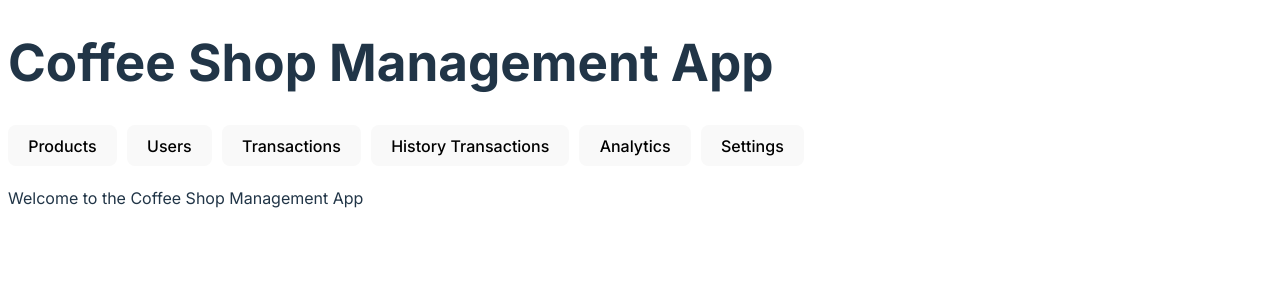
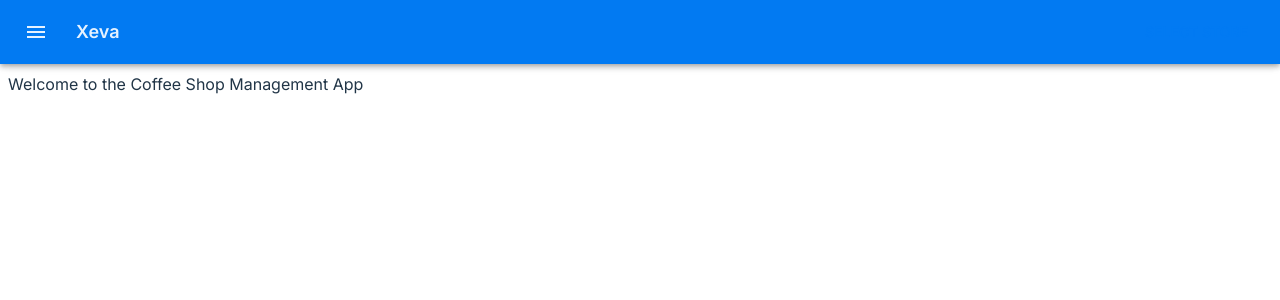
Before and after one commit to rianapriansyah/xeva-transx, a React (Vite) app: page / in a window 1280 px wide. Shown: the top 300 px of the page. Built offline with nearby package versions, Linux system fonts and the light colour scheme.

Commit message:
Add app bar and drawer for quick navigation

```diff
--- a/src/App.tsx
+++ b/src/App.tsx
@@ -5,25 +5,87 @@ import ProductList from './components/Transactions/ProductList';
 import TransactionMain from './components/Transactions/TransactionMain';
 import HistoryTransactions from './components/Transactions/HistoryTransactions';
 import AppTheme from './theme/AppTheme';
+import { AppBar, Box, Drawer, IconButton, List, ListItem, ListItemButton, ListItemIcon, ListItemText, styled, Toolbar } from '@mui/material';
+import MenuIcon from '@mui/icons-material/Menu';
+import Typography from '@mui/material/Typography';
+import Button from '@mui/material/Button';
+import InboxIcon from '@mui/icons-material/MoveToInbox';
 
 // Placeholder components
 const Analytics = () => <div>Transaction History Management Screen</div>;
 const PaymentMethodManagement = () => <div>Payment Method Management Screen</div>;
 
+interface ListItemLinkProps {
+  icon?: React.ReactElement<unknown>;
+  primary: string;
+  to: string;
+}
+
+function ListItemLink(props: ListItemLinkProps) {
+  const { icon, primary, to } = props;
+
+  return (
+    <ListItemButton component={Link} to={to}>
+      {icon ? <ListItemIcon>{icon}</ListItemIcon> : null}
+      <ListItemText primary={primary} />
+    </ListItemButton>
+  );
+}
+
 const App: React.FC = () => {
+  const Offset = styled('div')(({ theme }) => theme.mixins.toolbar);
+  const [open, setOpen] = React.useState(false);
+
+  const toggleDrawer = (newOpen: boolean) => () => {
+    setOpen(newOpen);
+  };
+
+  const menus  = [
+    {
+      title: 'Transaction',
+      element: <TransactionMain />,
+      path: '/transactions'
+    },
+    {
+      title: 'Product',
+      element: <ProductList />,
+      path: '/products'
+    }
+  ];
+
   return (
     <AppTheme>
       <Router>
-          <h1>Coffee Shop Management App</h1>
-          {/* Navigation Buttons */}
-            <div style={{ marginBottom: '20px' }}>
-              <Link to="/products" style={{ marginRight: '10px' }}><button>Products</button></Link>
-              <Link to="/user-management" style={{ marginRight: '10px' }}><button>Users</button></Link>
-              <Link to="/transactions" style={{ marginRight: '10px' }}><button>Transactions</button></Link>
-              <Link to="/history-transactions" style={{ marginRight: '10px' }}><button>History Transactions</button></Link>
-              <Link to="/analytics" style={{ marginRight: '10px' }}><button>Analytics</button></Link>
-              <Link to="/paymentmet"><button>Settings</button></Link>
-            </div>
+      <AppBar position="fixed">
+        <Toolbar>
+          <IconButton
+            size="large"
+            edge="start"
+            color="inherit"
+            aria-label="menu"
+            sx={{ mr: 2 }}
+            onClick={toggleDrawer(true)}
+          >
+            <MenuIcon />
+          </IconButton>
+          <Typography variant="h6" component="div" sx={{ flexGrow: 1 }}>
+            Xeva
+          </Typography>
+          <Button>Select Store</Button>
+        </Toolbar>
+      </AppBar>
+      <Drawer open={open} onClose={toggleDrawer(false)}>
+      <Box sx={{ width: 250 }} role="presentation" onClick={toggleDrawer(false)}>
+      <List>
+        {menus.map((menu) => (
+          <ListItem key={menu.title} disablePadding>
+            <ListItemLink to={menu.path} primary={menu.title} icon={<InboxIcon />} />
+          </ListItem>
+        ))}
+      </List>
+        </Box>
+      </Drawer>
+      <Offset />
         <Routes>
           <Route path="/user-management" element={<UserManagement />} />
           <Route path="/products" element={<ProductList />} />
--- a/src/components/Transactions/SelectedProducts.tsx
+++ b/src/components/Transactions/SelectedProducts.tsx
@@ -70,13 +70,18 @@ const SelectedProducts: React.FC<SelectedProductsProps> = ({
   const [postMessage, setPostMessage] = useState(""); // Modal state
 
 
-  const handlePrint = async () => {
+  const handlePrint = async (fromSpeedDial:boolean) => {
+    if(fromSpeedDial&&tableNo===""&&guestName===""){
+      triggerSnack("Silakan masukkan nomor meja dan nama pemesan");
+      return;
+    }
+
     try {
         await printerService.connect();
 
         const details = {
             shopName: 'Xeva Coffee',
-            guestName: "Rian",
+            guestName: guestName,
             selectedProducts: products.map((detail:any) => ({
               name: detail.name,   // Assuming 'productName' exists in the transaction details
               quantity: detail.quantity, // Quantity of the product
@@ -84,13 +89,14 @@ const SelectedProducts: React.FC<SelectedProductsProps> = ({
               total: detail.price * detail.quantity
             })),
 
+            discount:discount,
             cashierName: 'chaotic_noobz'
         };
         await printerService.printReceipt(details);
-        alert('Receipt printed successfully!');
+        triggerSnack('Receipt printed successfully!')
     } catch (error) {
         console.error('Error:', error);
-        alert('Failed to print the receipt.');
+        triggerSnack('Failed to print the receipt.');
     }
 };
 
@@ -123,11 +129,18 @@ const SelectedProducts: React.FC<SelectedProductsProps> = ({
 
   const handleProceedTransaction = async (paid: boolean) => {
     debugger;
+
+    if(tableNo===""&&guestName===""){
+      triggerSnack("Silakan masukkan nomor meja dan nama pemesan");
+      return;
+    }
+
     const totalAmount = products.reduce(
       (sum, product) => sum + product.price * product.quantity,
       0
     );
     const grandTotalAmount = getGrandTotal(products);
+    const intDisc = Number(discount);
 
     const basePayload = {
       tableNo,
@@ -137,7 +150,7 @@ const SelectedProducts: React.FC<SelectedProductsProps> = ({
       totalAmount,
       paid,
       note,
-      discount,
+      intDisc,
       grandTotalAmount,
       transactionDetails: products.map((product) => ({
         transactionId:selectedTransaction?.id,
@@ -155,7 +168,7 @@ const SelectedProducts: React.FC<SelectedProductsProps> = ({
           totalAmount,
           paid,
           note,
-          discount,
+          intDisc,
           grandTotalAmount,
           transactionDetails: products.map((product) => ({
             transactionId:selectedTransaction.id,
@@ -179,7 +192,7 @@ const SelectedProducts: React.FC<SelectedProductsProps> = ({
         triggerSnack('Transaction successfully submitted!');
       }
 
-      //console.log('Transaction Response:', response.data);
+      console.log('Transaction Response:', response.data);
       setIsModalOpen(false);
       onClearProductsAndTransactions();
       setTableNo('');
@@ -190,7 +203,7 @@ const SelectedProducts: React.FC<SelectedProductsProps> = ({
       triggerSnack('Failed to save transaction. Please try again.');
     }
     finally{
-      handlePrint();
+      handlePrint(false);
     }
   };
 
@@ -234,7 +247,7 @@ const SelectedProducts: React.FC<SelectedProductsProps> = ({
   const handleActions = (param:string) => {
     switch(param) {
       case 'Print':
-        return 'Print';
+        return handlePrint(true);;
       case 'Note':
         return setIsModalNoteOpen(true);
       case 'Disc':
--- a/src/components/Transactions/TransactionMain.tsx
+++ b/src/components/Transactions/TransactionMain.tsx
@@ -82,6 +82,8 @@ const TransactionMain: React.FC = () => {
 		} else {
 			setSelectedProducts([...selectedProducts, { ...product, quantity: 1 }]);
 		}
+
+		console.log(existingProduct);
 	};
 
 	const handleUpdateQuantity = (id: number, newQuantity: number) => {
--- a/src/services/printerService.ts
+++ b/src/services/printerService.ts
@@ -12,10 +12,11 @@ const textToDataView = (value: string): DataView => {
  * Interface for the receipt details
  */
 interface ReceiptDetails {
-		shopName: string;
-		guestName: string;
-		selectedProducts: { name: string; quantity: number; price: number }[];
-		cashierName: string;
+	shopName: string;
+	guestName: string;
+	selectedProducts: { name: string; quantity: number; price: number }[];
+	cashierName: string;
+	discount:string;
 }
 
 /**
@@ -100,7 +101,7 @@ class PrinterService {
 				throw new Error('Printer is not connected.');
 		}
 
-		const { shopName, guestName, selectedProducts, cashierName } = details;
+		const { shopName, guestName, selectedProducts, cashierName, discount } = details;
 
 		const boldOn = new Uint8Array([27, 69, 1]);
 		const boldOff = new Uint8Array([27, 69, 0]);
@@ -140,15 +141,20 @@ class PrinterService {
 				await this.characteristic.writeValue(textToDataView(productDetailLine));
 				await this.characteristic.writeValue(new DataView(lineFeed.buffer));
 			}
+
+			await this.characteristic.writeValue(new DataView(lineFeed.buffer));
+			await this.characteristic.writeValue(new DataView(left.buffer));
 			await this.characteristic.writeValue(textToDataView(`Qty: ${selectedProducts.reduce((sum, product) => sum + product.quantity, 0)}`));
 			await this.characteristic.writeValue(new DataView(lineFeed.buffer));
 			await this.characteristic.writeValue(textToDataView(`Total: Rp. ${selectedProducts.reduce((sum, product) => sum + product.price * product.quantity, 0)}`));
 			await this.characteristic.writeValue(new DataView(lineFeed.buffer));
+			await this.characteristic.writeValue(textToDataView(`Discount: ${discount} %`));
+			await this.characteristic.writeValue(new DataView(lineFeed.buffer));
 			await this.characteristic.writeValue(newEmptyLine);
-			await this.characteristic.writeValue(new DataView(center.buffer));
+			await this.characteristic.writeValue(new DataView(left.buffer));
 			await this.characteristic.writeValue(textToDataView(`Cashier : ${cashierName}`));
 			await this.characteristic.writeValue(new DataView(lineFeed.buffer));
-			await this.characteristic.writeValue(new DataView(left.buffer));
+			await this.characteristic.writeValue(new DataView(center.buffer));
 			await this.characteristic.writeValue(textToDataView('---Thank you---'));
 			await this.characteristic.writeValue(new DataView(lineFeed.buffer));
 			await this.characteristic.writeValue(newEmptyLine);
```
Lines whose indentation alone changed are shown as unchanged.
